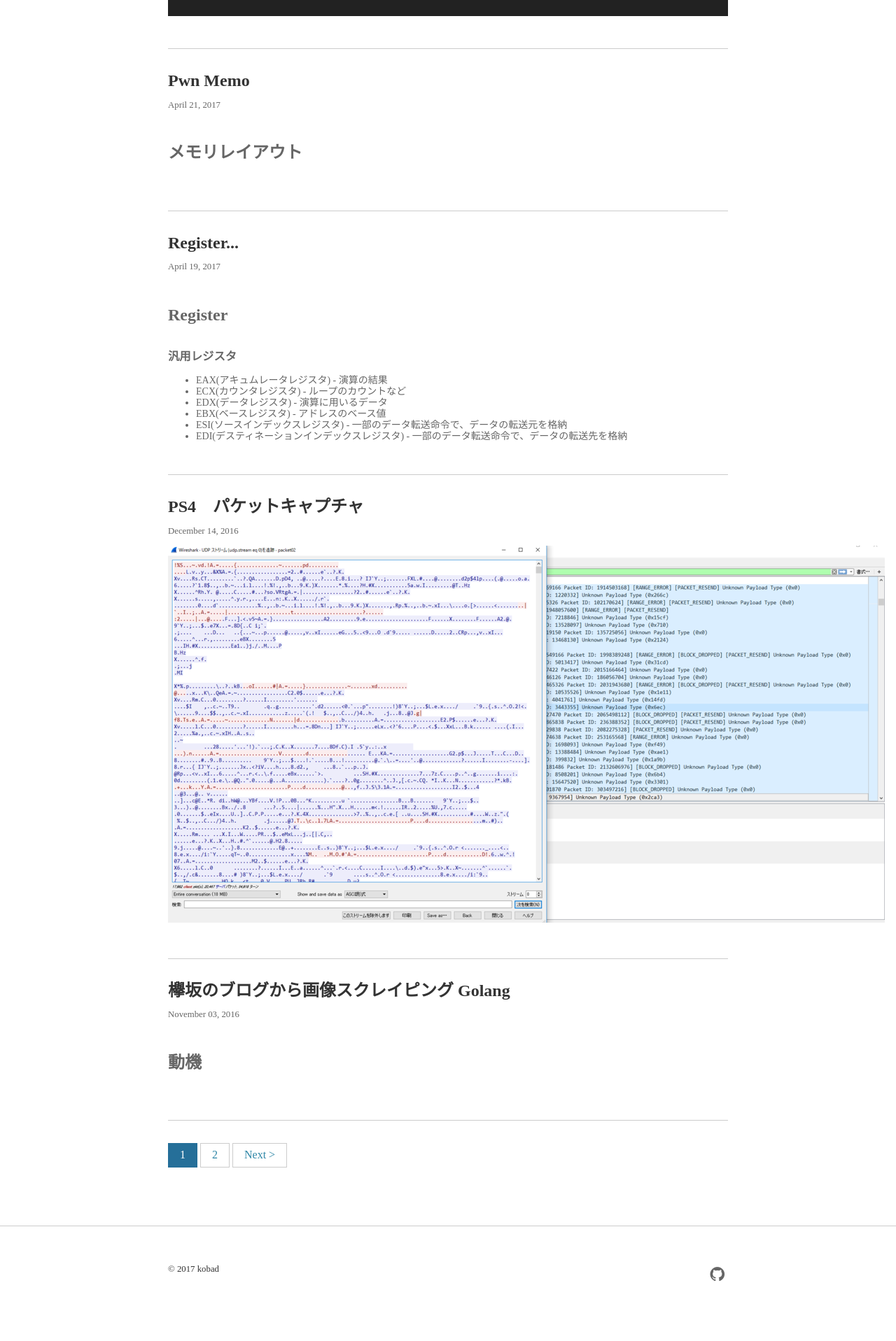
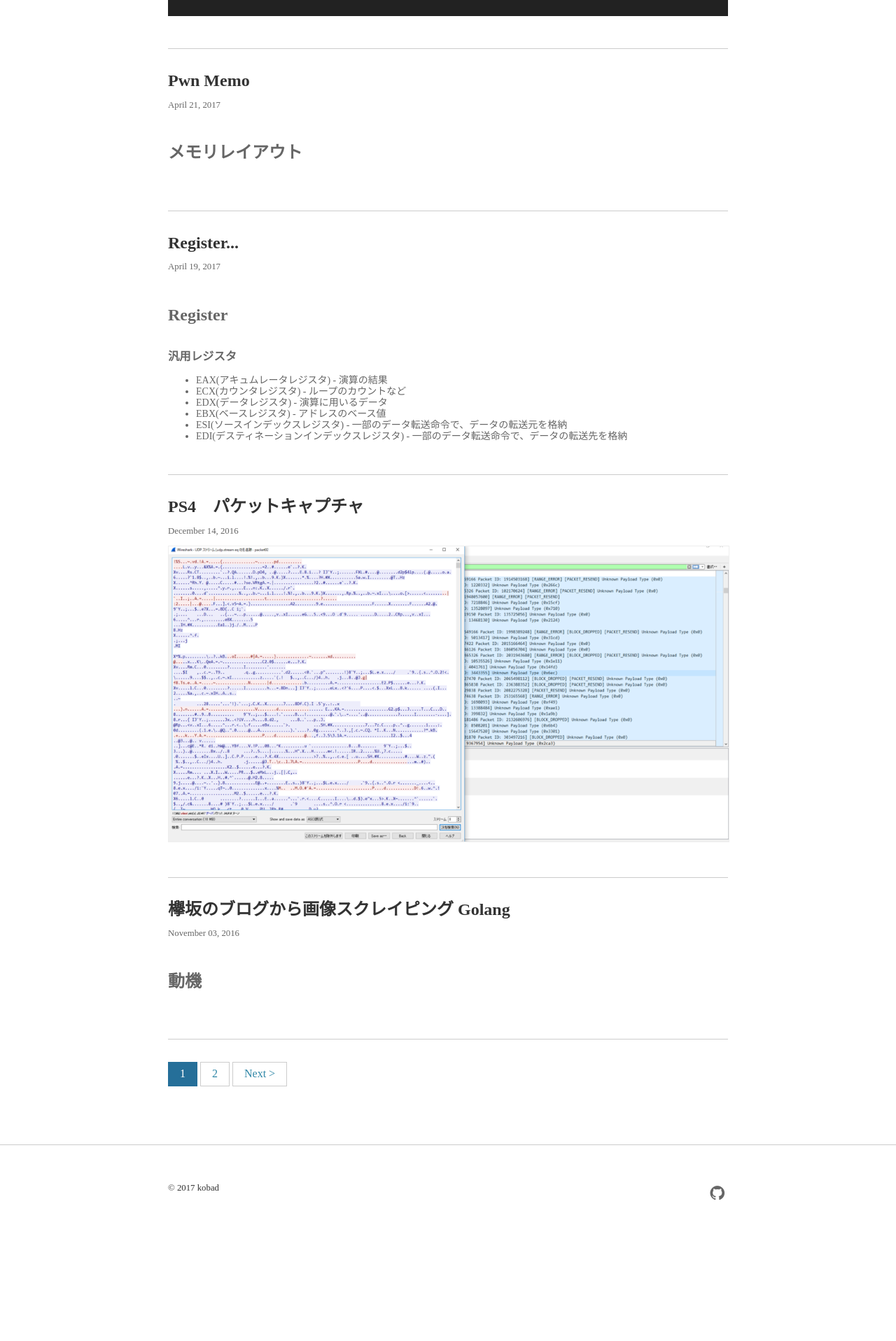
Before and after one commit to kobad/jekyll-kbd, a Jekyll site: the page built from index.html, in a window 1280 px wide. Shown: the part 1914-3831 px from the top of the page at 70% size. Built offline with Jekyll 4.4.1, drawn with Linux system fonts in a browser that asks for light colours; nearby versions of some CDN libraries; the list of posts is cut into pages by our own code; after the commit the page ends 3715 px from its top, so only the background shows below that.

Commit message:
[Mod] image css

```diff
--- a/assets/css/style.scss
+++ b/assets/css/style.scss
@@ -215,6 +215,11 @@ code.highlighter-rouge {
   }
 }
 
+img {
+  max-width: 100%;
+  border: 1px solid #eee;
+}
+
 .social-link{
   display: flex;
   flex-wrap: wrap;
```
